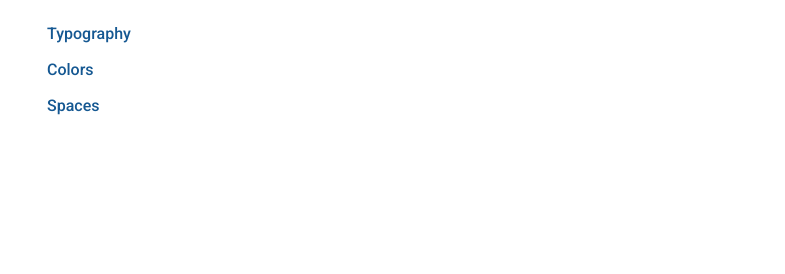
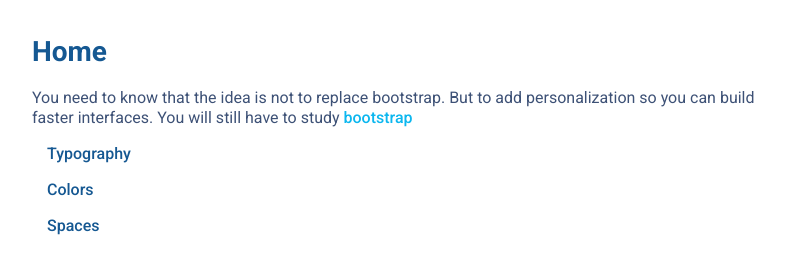
Before and after one commit to shacco/boostrap-sass-wrapper, a website built with webpack: page index.html in a window 1280 px wide. Shown: the whole page, without its empty margins (53-838 px from the left). Built offline with nearby package versions, Linux system fonts and the light colour scheme; files whose address does not match are found by name.

Commit message:
Fixing documentation

```diff
--- a/index.html
+++ b/index.html
@@ -13,6 +13,10 @@
 <body class="p-4">
 <div class="container">
     <div class="row">
+        <h2 class="col-12">Home</h2>
+        <p class="col-lg-8 ">You need to know that the idea is not to replace bootstrap.
+            But to add personalization so you can build faster interfaces. You will still have to study
+            <a href="https://getbootstrap.com/docs/5.1/getting-started/introduction/" target="_blank" rel="noreferrer noopener">bootstrap</a></p>
         <div class="col-12">
             <p class="col-md-6 col-12"><a href="/html/typography.html" class="text-blue">Typography</a></p>
             <p class="col-md-6 col-12"><a href="/html/colors.html" class="text-blue">Colors</a></p>
```
